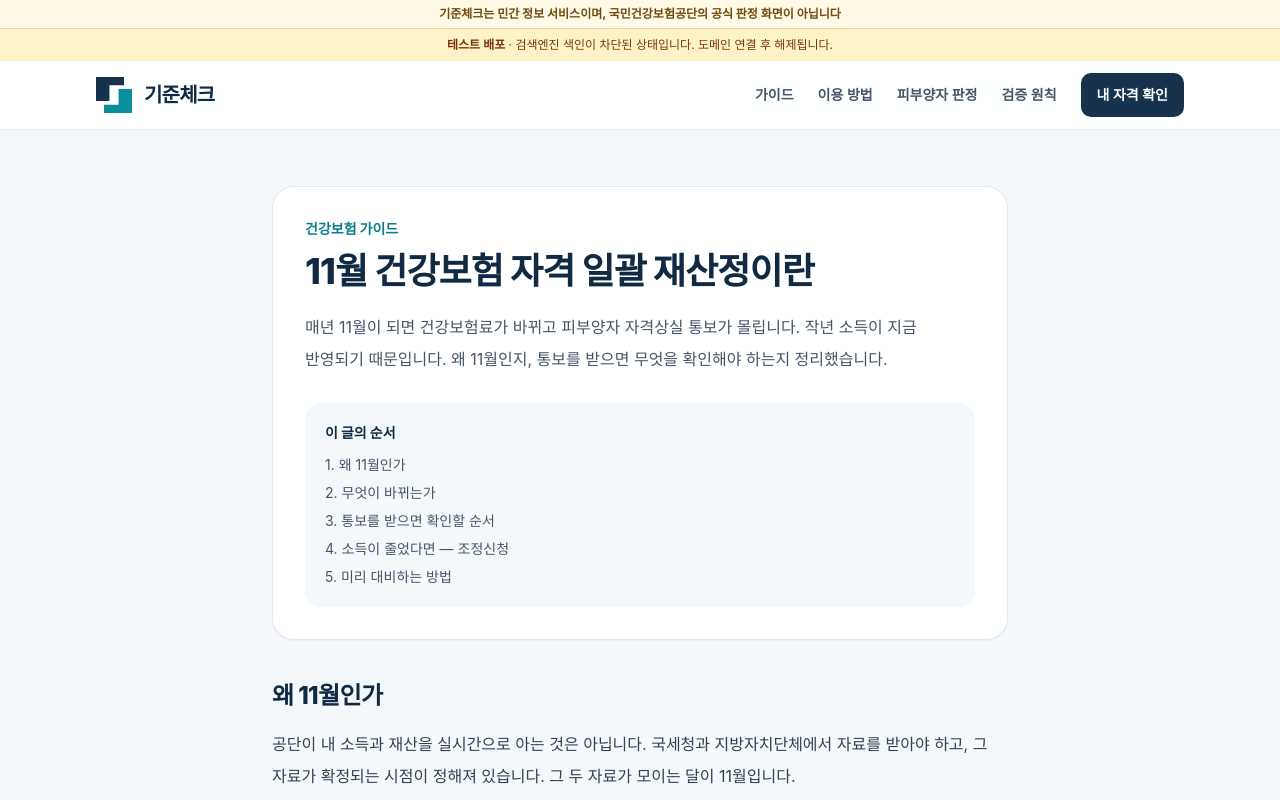
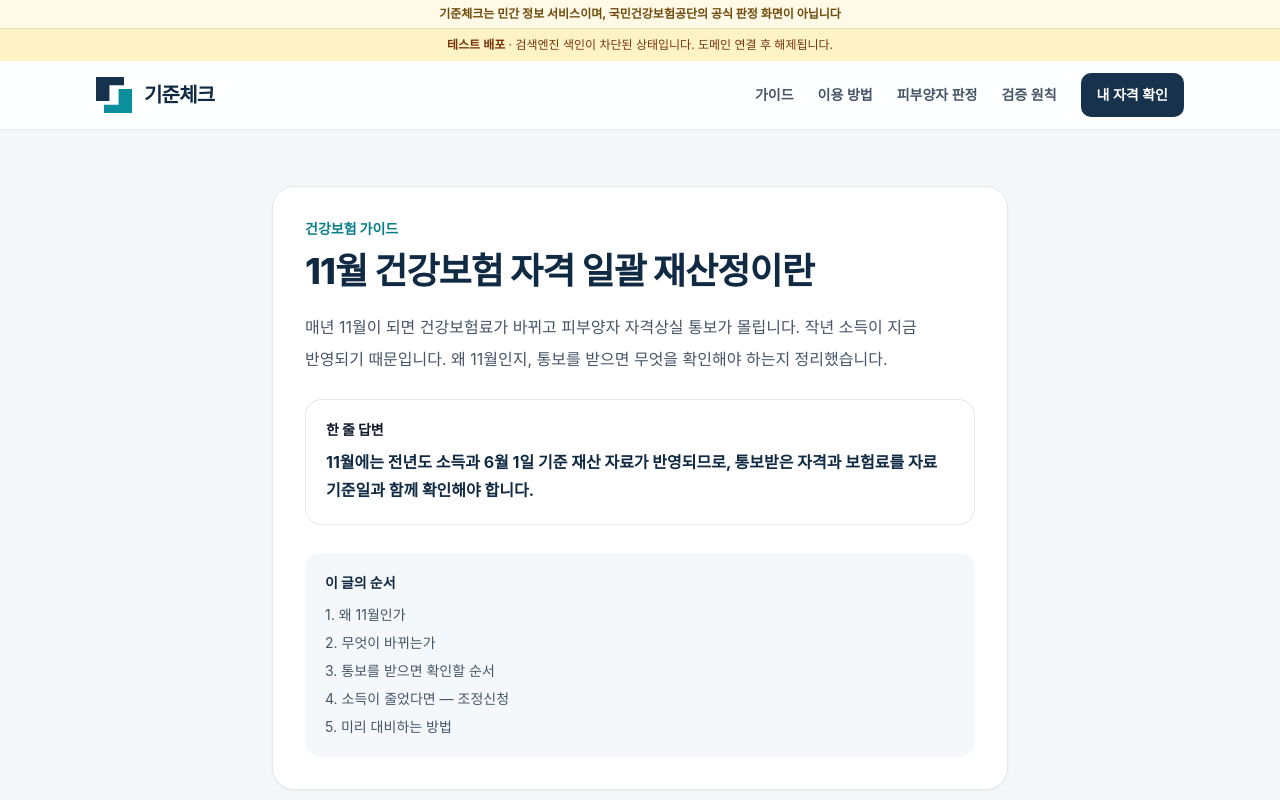
Before and after one commit to Seongseokwon/gijuncheck, a Next.js app: page /health-insurance/guides/november-reassessment in a window 1280 px wide. Shown: the top 800 px of the page. Built offline with nearby package versions, Linux system fonts and the light colour scheme; no server answers.

Commit message:
feat: 가이드 6편 품질 표면 보강

```diff
--- a/src/app/health-insurance/guides/before-business-registration/page.tsx
+++ b/src/app/health-insurance/guides/before-business-registration/page.tsx
@@ -27,6 +27,8 @@ const LEAD =
   '사업자등록을 하면 세금이 유리해진다는 말은 절반만 맞습니다. ' +
   '건강보험 피부양자였던 사람에게는 등록 즉시 자격이 사라지고, ' +
   '매달 나가는 보험료가 새로 생깁니다. 이 금액을 먼저 계산해야 판단이 됩니다.';
+const ANSWER =
+  '사업자등록 전에는 등록으로 줄어드는 세금과 새로 생길 건강보험료를 함께 계산해야 합니다.';
 
 export const metadata: Metadata = {
   title: TITLE,
@@ -116,7 +118,7 @@ export default function Page() {
       />
 
       <article className="mx-auto max-w-3xl space-y-10 px-4 py-10 sm:py-14">
-        <GuideHeader title={TITLE} lead={LEAD} toc={TOC} />
+        <GuideHeader title={TITLE} lead={LEAD} answer={ANSWER} toc={TOC} />
 
         <Section id="trap" title="사업자등록의 숨은 비용">
           <P>
--- a/src/app/health-insurance/guides/losing-eligibility/page.tsx
+++ b/src/app/health-insurance/guides/losing-eligibility/page.tsx
@@ -28,6 +28,8 @@ const LEAD =
   '피부양자에서 탈락하면 보험료가 그때부터 나오는 것이 아니라 ' +
   '자격을 잃은 날로 소급해서 부과될 수 있습니다. ' +
   '신고가 늦으면 몇 달치가 한 번에 청구되므로, 시점을 아는 것이 금액을 줄이는 방법입니다.';
+const ANSWER =
+  '피부양자 자격은 사유 발생일을 기준으로 상실될 수 있고, 신고가 늦으면 지역보험료가 소급 부과될 수 있습니다.';
 
 export const metadata: Metadata = {
   title: TITLE,
@@ -107,7 +109,7 @@ export default function Page() {
       />
 
       <article className="mx-auto max-w-3xl space-y-10 px-4 py-10 sm:py-14">
-        <GuideHeader title={TITLE} lead={LEAD} toc={TOC} />
+        <GuideHeader title={TITLE} lead={LEAD} answer={ANSWER} toc={TOC} />
 
         <Section id="direction" title="소급은 양방향이다 — 취득과 상실의 차이">
           <P>
--- a/src/app/health-insurance/guides/november-reassessment/page.tsx
+++ b/src/app/health-insurance/guides/november-reassessment/page.tsx
@@ -27,6 +27,8 @@ const TITLE = '11월 건강보험 자격 일괄 재산정이란';
 const LEAD =
   '매년 11월이 되면 건강보험료가 바뀌고 피부양자 자격상실 통보가 몰립니다. ' +
   '작년 소득이 지금 반영되기 때문입니다. 왜 11월인지, 통보를 받으면 무엇을 확인해야 하는지 정리했습니다.';
+const ANSWER =
+  '11월에는 전년도 소득과 6월 1일 기준 재산 자료가 반영되므로, 통보받은 자격과 보험료를 자료 기준일과 함께 확인해야 합니다.';
 
 export const metadata: Metadata = {
   title: TITLE,
@@ -107,7 +109,7 @@ export default function Page() {
       />
 
       <article className="mx-auto max-w-3xl space-y-10 px-4 py-10 sm:py-14">
-        <GuideHeader title={TITLE} lead={LEAD} toc={TOC} />
+        <GuideHeader title={TITLE} lead={LEAD} answer={ANSWER} toc={TOC} />
 
         <Section id="why" title="왜 11월인가">
           <P>
--- a/src/app/health-insurance/guides/pension-impact/page.tsx
+++ b/src/app/health-insurance/guides/pension-impact/page.tsx
@@ -27,6 +27,8 @@ const LEAD =
   '연금을 받기 시작하면 건강보험 자격이 바뀔 수 있습니다. ' +
   '중요한 것은 자격 판정과 보험료 계산에서 연금을 보는 방식이 서로 다르다는 점입니다. ' +
   '이 차이를 모르면 계산이 두 배로 틀어집니다.';
+const ANSWER =
+  '공적연금은 피부양자 판정에서 다른 소득과 합산되므로, 연금 개시 전 합산소득과 탈락 후 보험료를 함께 계산해야 합니다.';
 
 export const metadata: Metadata = {
   title: TITLE,
@@ -109,7 +111,7 @@ export default function Page() {
       />
 
       <article className="mx-auto max-w-3xl space-y-10 px-4 py-10 sm:py-14">
-        <GuideHeader title={TITLE} lead={LEAD} toc={TOC} />
+        <GuideHeader title={TITLE} lead={LEAD} answer={ANSWER} toc={TOC} />
 
         <Section id="twofaces" title="같은 연금, 다른 두 기준">
           <P>
--- a/src/app/health-insurance/guides/property-tax-base/page.tsx
+++ b/src/app/health-insurance/guides/property-tax-base/page.tsx
@@ -29,6 +29,8 @@ const LEAD =
   '피부양자 자격과 건강보험료를 계산할 때 쓰는 재산 금액은 공시가격이 아니라 ' +
   '재산세 과세표준입니다. 이 둘을 혼동하면 판정 결과가 완전히 달라집니다. ' +
   '차이가 왜 생기는지, 내 과세표준을 어디서 확인하는지 정리했습니다.';
+const ANSWER =
+  '건강보험 판정에 입력할 재산은 공시가격이 아니라 재산세 과세표준이며, 고지서나 위택스에서 확인해야 합니다.';
 
 export const metadata: Metadata = {
   title: TITLE,
@@ -111,7 +113,7 @@ export default function Page() {
       />
 
       <article className="mx-auto max-w-3xl space-y-10 px-4 py-10 sm:py-14">
-        <GuideHeader title={TITLE} lead={LEAD} toc={TOC} />
+        <GuideHeader title={TITLE} lead={LEAD} answer={ANSWER} toc={TOC} />
 
         <Section id="why" title="왜 이걸 먼저 확인해야 하나">
           <P>
--- a/src/app/health-insurance/guides/when-voluntary-continuation-wins/page.tsx
+++ b/src/app/health-insurance/guides/when-voluntary-continuation-wins/page.tsx
@@ -29,6 +29,8 @@ const LEAD =
   '퇴직하면 자동으로 지역가입자가 되지만, 신청하면 최대 36개월간 ' +
   '직장가입자 자격을 유지할 수 있습니다. 재산이 보험료에 반영되지 않기 때문에 ' +
   '집이 있는 퇴직자에게는 금액 차이가 큽니다. 다만 모두에게 유리한 것은 아닙니다.';
+const ANSWER =
+  '임의계속가입은 신청 조건과 기한을 충족할 때 선택할 수 있으며, 재산이 많은 퇴직자는 지역보험료와 실제 금액을 비교해야 합니다.';
 
 export const metadata: Metadata = {
   title: TITLE,
@@ -113,7 +115,7 @@ export default function Page() {
       />
 
       <article className="mx-auto max-w-3xl space-y-10 px-4 py-10 sm:py-14">
-        <GuideHeader title={TITLE} lead={LEAD} toc={TOC} />
+        <GuideHeader title={TITLE} lead={LEAD} answer={ANSWER} toc={TOC} />
 
         <Section id="what" title="임의계속가입이란">
           <P>
--- a/src/components/guide.tsx
+++ b/src/components/guide.tsx
@@ -75,10 +75,12 @@ export interface TocItem {
 export function GuideHeader({
   title,
   lead,
+  answer,
   toc,
 }: {
   title: string;
   lead: string;
+  answer: string;
   toc: TocItem[];
 }) {
   return (
@@ -86,6 +88,11 @@ export function GuideHeader({
       <p className="text-sm font-extrabold text-accent-700">건강보험 가이드</p>
       <h1 className="mt-3 text-3xl font-extrabold leading-tight tracking-tight text-brand-950 sm:text-4xl">{title}</h1>
       <p className="mt-5 text-base leading-8 text-slate-600">{lead}</p>
+
+      <div className="mt-6 rounded-2xl border border-accent-200 bg-accent-50 p-5">
+        <p className="text-sm font-extrabold text-accent-800">한 줄 답변</p>
+        <p className="mt-2 text-base font-bold leading-7 text-brand-950">{answer}</p>
+      </div>
 
       <nav className="mt-7 rounded-2xl bg-canvas p-5">
         <p className="text-sm font-extrabold text-brand-950">이 글의 순서</p>
```
Also changed, not shown: 2 other files (tests, documents, lock files or other folders).
